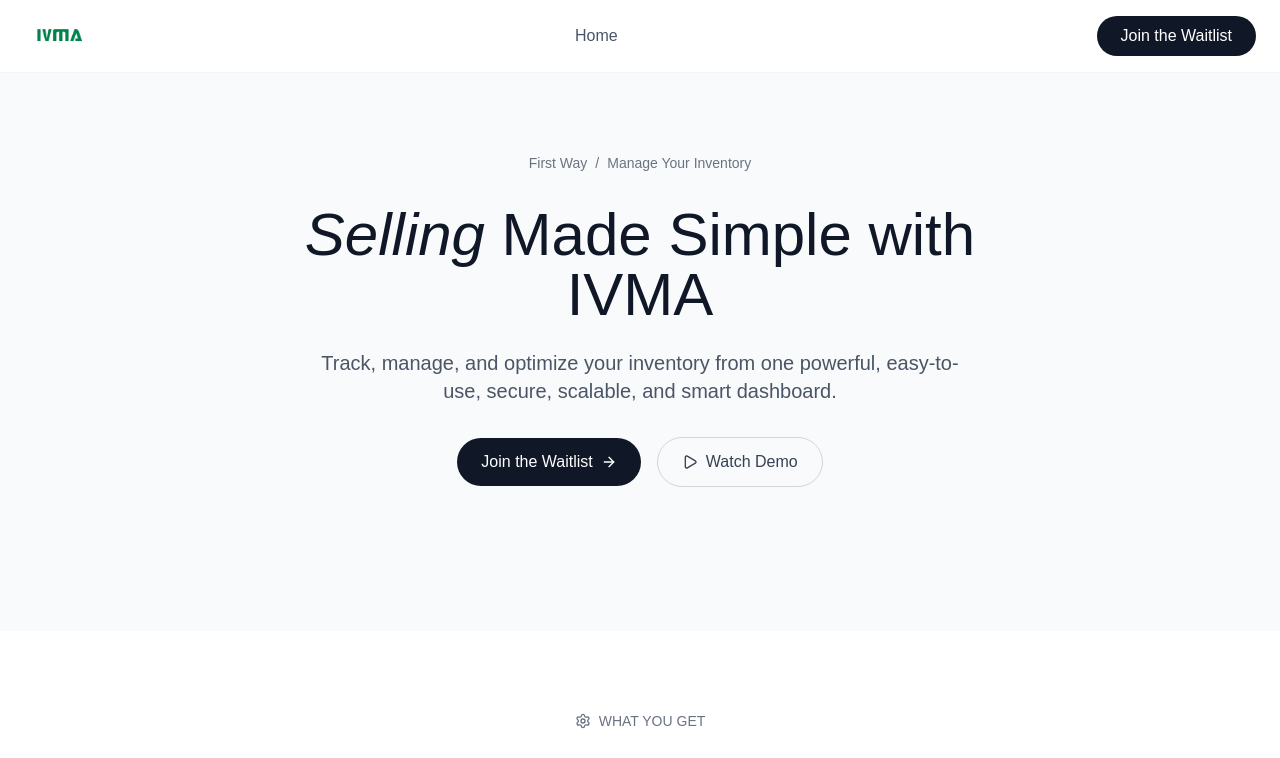
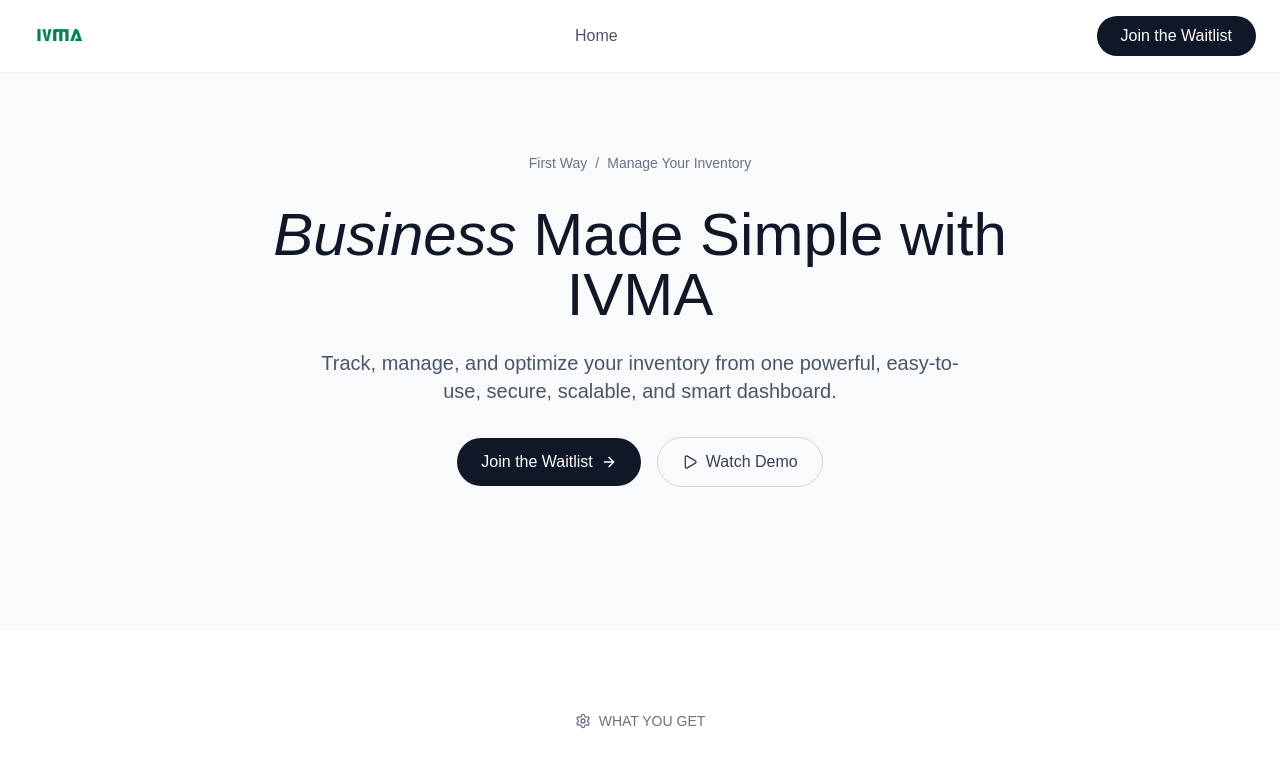
Before and after one commit to Dev-Dotman/IVMA-website, a Next.js app: page / in a window 1280 px wide. Shown: the top 758 px of the page. Built offline with nearby package versions, Linux system fonts and the light colour scheme.

Commit message:
Update heading text in Hero component

```diff
--- a/src/components/Hero.js
+++ b/src/components/Hero.js
@@ -54,7 +54,7 @@
         {/* Main Heading */}
         <div className="text-center mb-16">
           <h1 ref={titleRef} className="text-5xl md:text-6xl font-light text-gray-900 mb-6">
-            <em className="font-light">Selling</em> Made Simple with
+            <em className="font-light">Business</em> Made Simple with
             <br />
             IVMA
           </h1>
```
